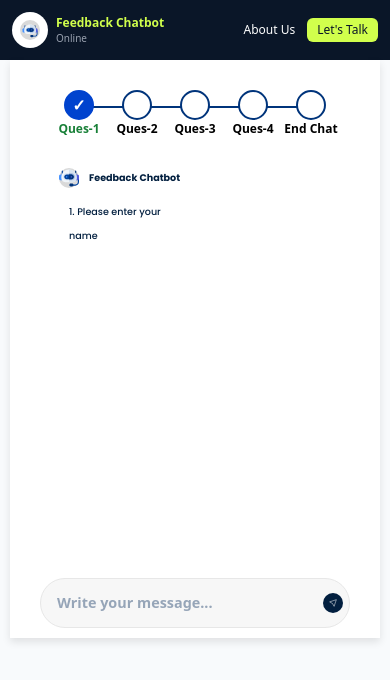
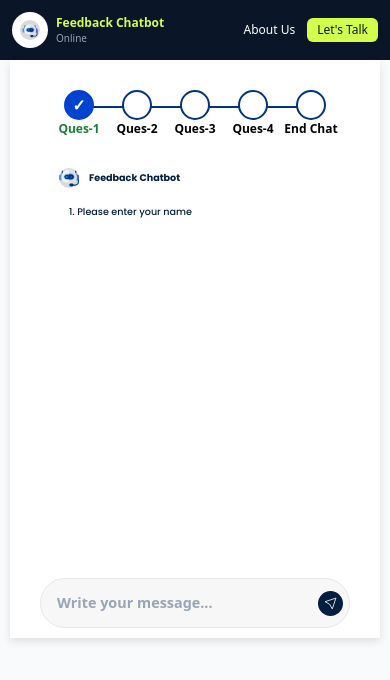
Before and after one commit to anmolSSPL/your_take_cutormer_page, a React (Vite) app: page / in a window 390 px wide. Shown: the top 680 px of the page. Built offline with nearby package versions, Linux system fonts and the light colour scheme.

Commit message:
added responsiveness

```diff
--- a/src/components/ChatBot/ChatBot.css
+++ b/src/components/ChatBot/ChatBot.css
@@ -478,8 +478,11 @@
   }
 
   .input-buttons .send-btn {
-    width: 35px;
-    height: 35px;
+    width: 30px;
+    height: 30px;
+  }
+  .message.bot , {
+    width: 100%;
   }
 }
 
@@ -520,7 +523,10 @@
   }
 
   .input-buttons .send-btn {
-    width: 20px;
-    height: 20px;
+    width: 25px;
+    height: 25px;
+  }
+  .message.bot  {
+    width: 100%;
   }
 }
--- a/src/components/ChatBot/EndChat.css
+++ b/src/components/ChatBot/EndChat.css
@@ -38,3 +38,39 @@
 .end-chat-button:hover {
   background-color: #4a148c;
 }
+
+
+/* Responsive Design */
+@media (max-width: 768px) { /* Tablets */
+  .end-chat-container {
+    padding: 15px;
+    align-items: start;
+    text-align: left;
+  }
+  .end-chat-container p {
+    font-size: 0.9rem;
+    text-align: left;
+  }
+  .end-chat-button {
+    width: fit-content;
+    max-width: 250px;
+    padding: 8px 15px;
+  }
+}
+
+@media (max-width: 480px) { /* Mobile Devices */
+  .end-chat-container {
+    padding: 10px;
+    width: 100%;
+  }
+  .end-chat-container p {
+    font-size: 0.8rem;
+    text-align: left;
+  }
+  .end-chat-button {
+    font-size: 12px;
+    padding: 8px 15px;
+    width: fit-content;
+
+  }
+}
```
